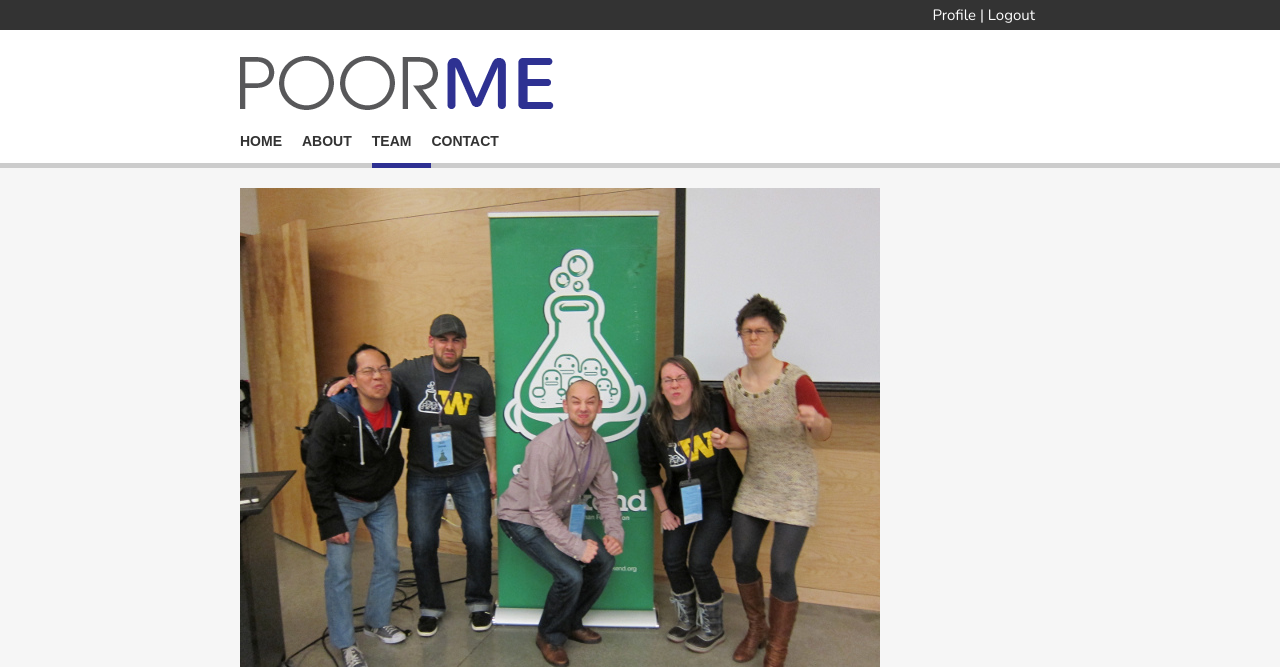
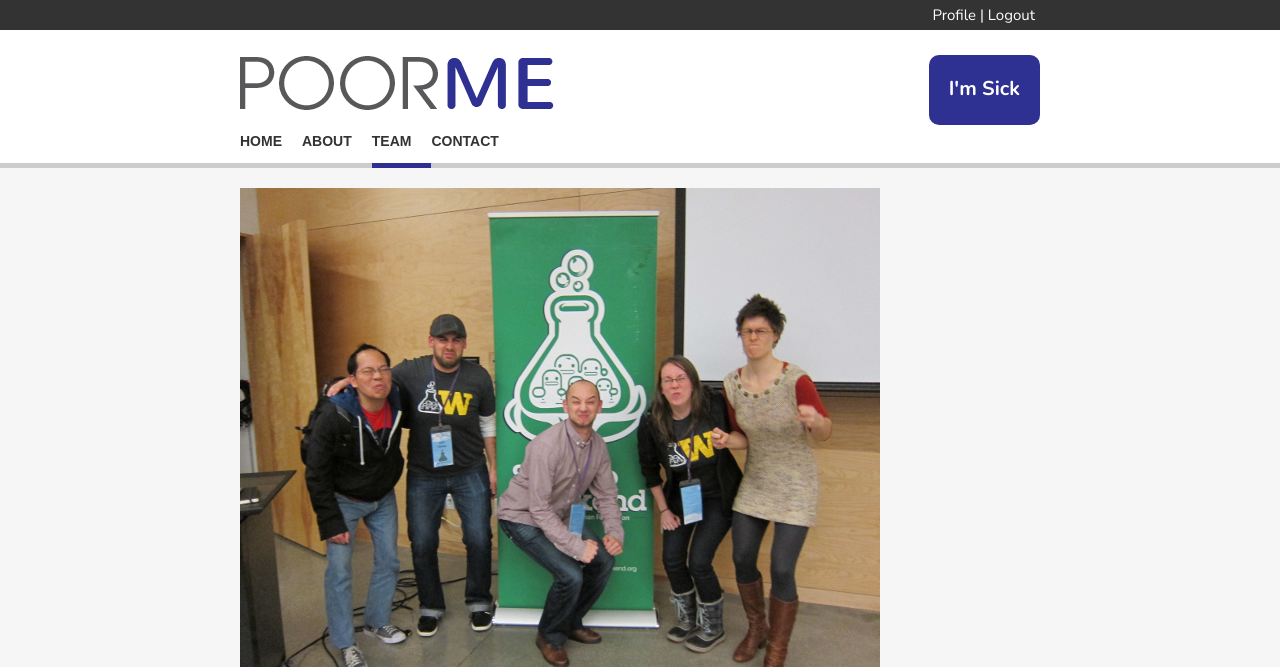
Before and after one commit to weiju/poorme, a Django app: page /team in a window 1280 px wide. Shown: the top 667 px of the page. Run offline with Django 3.2, Linux system fonts and the light colour scheme; parts of the project's set-up code (start-up, migrations or seed data) failed here and were passed over.

Commit message:
all pages except input have "I'm sick button"

```diff
--- a/templates/about.html
+++ b/templates/about.html
@@ -1,5 +1,8 @@
 {% extends 'base.html' %}
 {% block title %}About PoorMe{% endblock %}
+{% block headerext %}
+<div class="bigbutton"><a href="/input" class="buttonlink">I'm Sick</a></div>
+{% endblock %}
 {% block content %}
 
 <h2>Welcome to PoorMe!</h2>
--- a/templates/communication.html
+++ b/templates/communication.html
@@ -5,6 +5,9 @@
   $(document).ready(function() {
   });
 </script>
+{% endblock %}
+{% block headerext %}
+<div class="bigbutton"><a href="/input" class="buttonlink">I'm Sick</a></div>
 {% endblock %}
 {% block content %}
 <div id="sidebar">
--- a/templates/contact.html
+++ b/templates/contact.html
@@ -1,5 +1,8 @@
 {% extends 'base.html' %}
 {% block title %}PoorMe - Contact{% endblock %}
+{% block headerext %}
+<div class="bigbutton"><a href="/input" class="buttonlink">I'm Sick</a></div>
+{% endblock %}
 {% block content %}
 Contact TODO
 {% endblock %}
--- a/templates/team.html
+++ b/templates/team.html
@@ -1,5 +1,8 @@
 {% extends 'base.html' %}
 {% block title %}PoorMe - Our Team{% endblock %}
+{% block headerext %}
+<div class="bigbutton"><a href="/input" class="buttonlink">I'm Sick</a></div>
+{% endblock %}
 {% block content %}
 <img src="static/images/teamdookie.jpg" style="border: 0">
 <h3>Quotes</h3>
```
